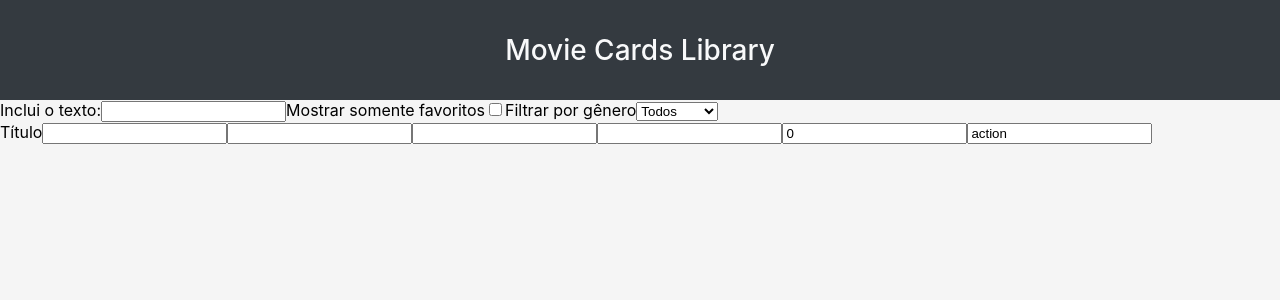
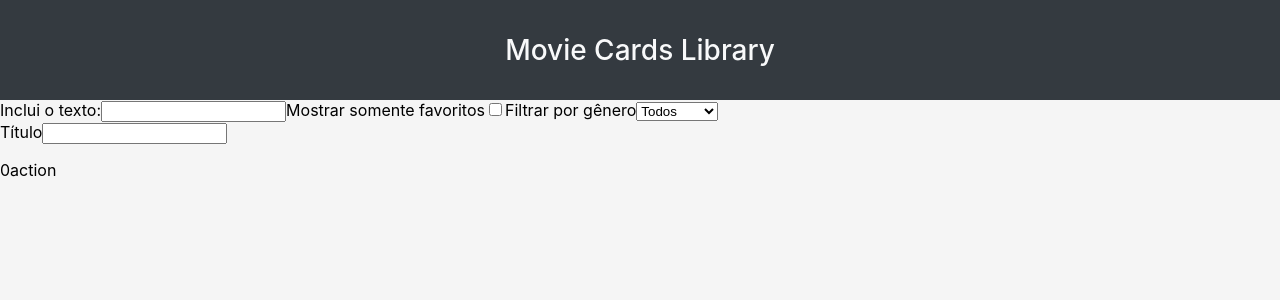
Before and after one commit to thosijulio/trybe-projects, a React (Create React App) app in the folder 2.FRONT-END/12.3-MOVIE-CARDS-LIBRARY-STATEFUL/: page / in a window 1280 px wide. Shown: the top 300 px of the page. Built offline with nearby package versions, Linux system fonts and the light colour scheme; the HTML template or start-up script is replaced by a standard one.

Commit message:
correcao V3 exercicio 8

```diff
--- a/2.FRONT-END/12.3-MOVIE-CARDS-LIBRARY-STATEFUL/src/components/AddMovie.jsx
+++ b/2.FRONT-END/12.3-MOVIE-CARDS-LIBRARY-STATEFUL/src/components/AddMovie.jsx
@@ -27,6 +27,7 @@ class AddMovie extends React.Component {
 
   render() {
     const { title, subtitle, imagePath, storyLine, rating, genre } = this.state;
+    const salva = subtitle + imagePath + storyLine + rating + genre;
     return (
       <form data-testid="add-movie-form">
         <label htmlFor="title" data-testeid="title-input-label">
@@ -39,12 +40,8 @@ class AddMovie extends React.Component {
             value={ title }
             onChange={ this.handleFormChange }
           />
+          <p>{ salva }</p>
         </label>
-        <input value={ subtitle } onChange={ this.handleFormChange } />
-        <input value={ imagePath } onChange={ this.handleFormChange } />
-        <input value={ storyLine } onChange={ this.handleFormChange } />
-        <input value={ rating } onChange={ this.handleFormChange } />
-        <input value={ genre } onChange={ this.handleFormChange } />
       </form>
     );
   }
```
